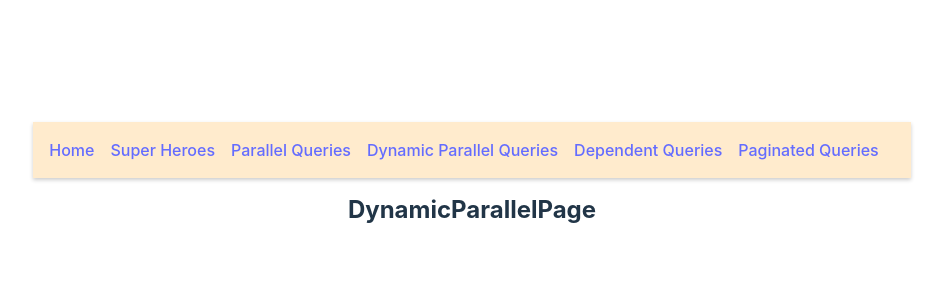
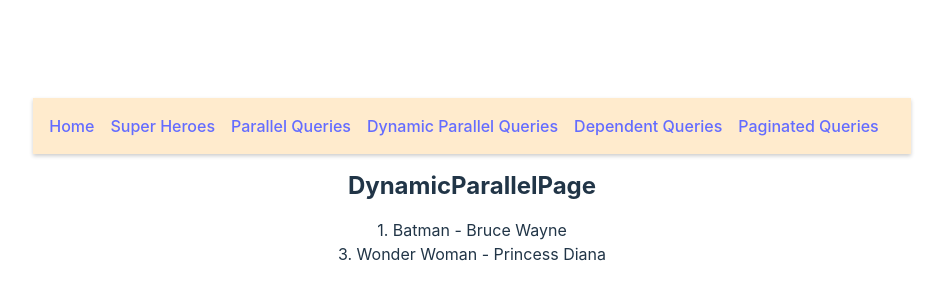
Before and after one commit to yuriy-bolotnyy/react-query, a React (Vite) app: page /rq-dynamic-parallel in a window 1280 px wide. Shown: the part 218-518 px from the top of the page, without its empty margins (168-1111 px from the left). Built offline with nearby package versions, Linux system fonts and the light colour scheme; data requests are answered from the project's data file.

Commit message:
map results to div on Parallel Queries

```diff
--- a/src/components/DynamicParallel.page.jsx
+++ b/src/components/DynamicParallel.page.jsx
@@ -18,10 +18,18 @@ export const DynamicParallelPage = ({ heroIds }) => {
     )
 
     console.log('queryResults', queryResults)
+    console.log('queryResults[0].data.data', queryResults[0]?.data?.data)
 
     return (
         <div>
             <h2>DynamicParallelPage</h2>
+
+            {queryResults?.map(query => {
+                const hero = query?.data?.data
+                hero && console.log('hero:', hero.id, hero.name, hero.alterEgo)
+
+                return <div key={hero?.id}>{hero?.id}. {hero?.name} - {hero?.alterEgo}</div>
+            })}
         </div>
     )
 }
```
